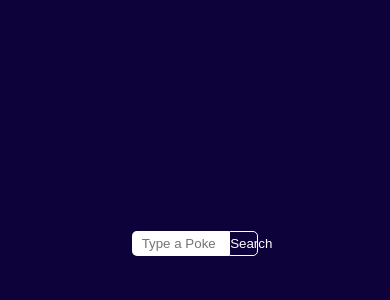
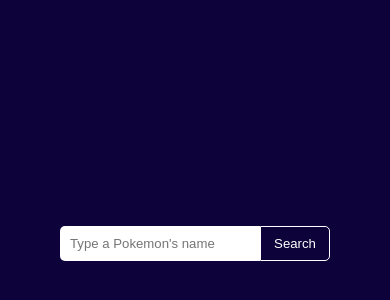
Before and after one commit to Emmanuel-Jose/PokeApi, a website built with webpack: page src/index.html in a window 390 px wide. Shown: the part 174-474 px from the top of the page. Built offline with nearby package versions, Linux system fonts and the light colour scheme.

Commit message:
basic responsive design for mobiles

```diff
--- a/src/styles.css
+++ b/src/styles.css
@@ -8,6 +8,7 @@
 
 body{
     font-family: monospace;
+    font-size: 15px;
 }
 
 
@@ -27,29 +28,38 @@ body{
 
 article{
     /* background-color: red; */
-    width: 50%;
+    width: 100%;
+    height: 40px;
     display: flex;
     justify-content: center;
     align-items: center;
 }
 
 .search-bar{
-    width: 50%;
-    height: 25px;
+    width: 400px;
+    height: 100%;
     border-radius: 5px 0 0 5px;
     border: none;
     outline: none;
-    padding: 0 0 0 10px;
+    padding: 0 10px 0 10px;
+    font-size: 1.1em;
 }
 
 button{
     border-radius: 0 5px 5px 0;
     height: 100%;
-    width: 15%;
+    width: 120px;
     border: none;
     background-color: #0d023a;
     color: white;
     border: 1px solid white;
+    font-size: 1.1em;
+    cursor: pointer;
+    filter: opacity(100%);
+}
+
+button:hover{
+    filter: opacity(60%);
 }
 
 
@@ -63,4 +73,30 @@ button{
     align-items: center;
     gap: 5px;
     color: white;
+    font-size: 0.8em;
 }
+
+
+/* Movile */
+
+@media only screen and (max-width: 600px){
+
+    body{
+        font-size: 12px;
+    }
+
+    article{
+        height: 35px;
+    }
+
+    .search-bar{
+        width: 200px;
+    }
+
+    button{
+        width: 70px;
+        filter: opacity(100%);
+    }
+
+
+}
```
